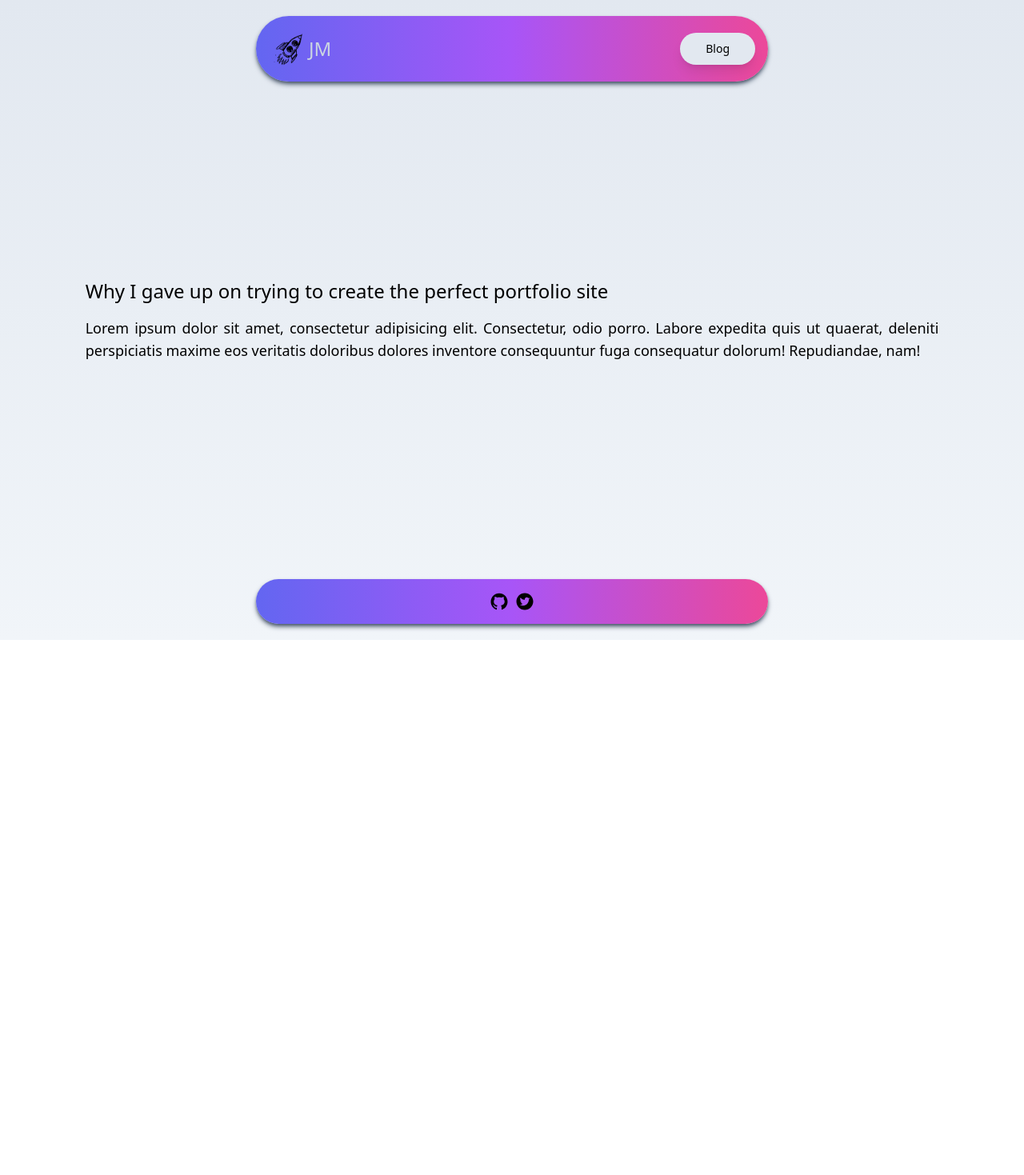
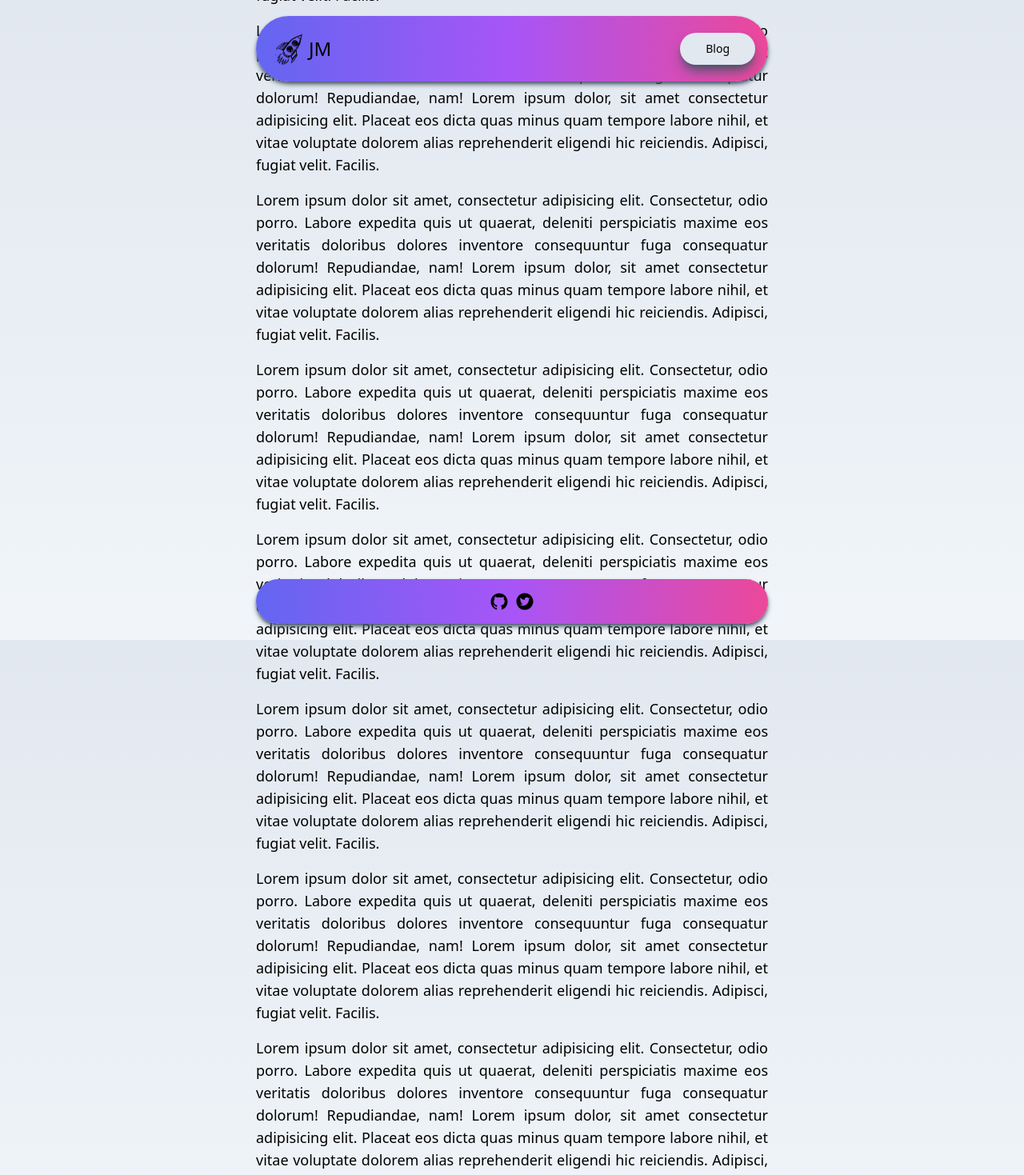
Before and after one commit to joshmccoydev/joshmccoy.dev, a Next.js app: page /blog/001 in a window 1280 px wide. Shown: the top 1469 px of the page at 80% size. Before the commit the page ends 800 px from the top, so only its background shows below. Built offline with nearby package versions, Linux system fonts and the light colour scheme.

Commit message:
almost happy w it :D

```diff
--- a/app/blog/001/page.js
+++ b/app/blog/001/page.js
@@ -8,9 +8,20 @@ import Link from 'next/link'
 export default function Home() {
   return (
     <main className="mx-auto text-justify">
-        <section id="" className="crosshair mx-auto mt-10 md:mt-0 w-5/6 md:w-2/3 lg:w-5/6">
+        <section id="" className="-z-50 crosshair mx-auto mt-10 md:mt-0 w-5/6 md:w-2/3 lg:w-1/2">
           <h2 className="text-2xl">Why I gave up on trying to create the perfect portfolio site</h2>
-          <p className="pt-4 text-lg">Lorem ipsum dolor sit amet, consectetur adipisicing elit. Consectetur, odio porro. Labore expedita quis ut quaerat, deleniti perspiciatis maxime eos veritatis doloribus dolores inventore consequuntur fuga consequatur dolorum! Repudiandae, nam!</p>
+          <p className="pt-4 text-lg">Lorem ipsum dolor sit amet, consectetur adipisicing elit. Consectetur, odio porro. Labore expedita quis ut quaerat, deleniti perspiciatis maxime eos veritatis doloribus dolores inventore consequuntur fuga consequatur dolorum! Repudiandae, nam! Lorem ipsum dolor, sit amet consectetur adipisicing elit. Placeat eos dicta quas minus quam tempore labore nihil, et vitae voluptate dolorem alias reprehenderit eligendi hic reiciendis. Adipisci, fugiat velit. Facilis.</p>
+          <p className="pt-4 text-lg">Lorem ipsum dolor sit amet, consectetur adipisicing elit. Consectetur, odio porro. Labore expedita quis ut quaerat, deleniti perspiciatis maxime eos veritatis doloribus dolores inventore consequuntur fuga consequatur dolorum! Repudiandae, nam! Lorem ipsum dolor, sit amet consectetur adipisicing elit. Placeat eos dicta quas minus quam tempore labore nihil, et vitae voluptate dolorem alias reprehenderit eligendi hic reiciendis. Adipisci, fugiat velit. Facilis.</p>
+          <p className="pt-4 text-lg">Lorem ipsum dolor sit amet, consectetur adipisicing elit. Consectetur, odio porro. Labore expedita quis ut quaerat, deleniti perspiciatis maxime eos veritatis doloribus dolores inventore consequuntur fuga consequatur dolorum! Repudiandae, nam! Lorem ipsum dolor, sit amet consectetur adipisicing elit. Placeat eos dicta quas minus quam tempore labore nihil, et vitae voluptate dolorem alias reprehenderit eligendi hic reiciendis. Adipisci, fugiat velit. Facilis.</p>
+          <p className="pt-4 text-lg">Lorem ipsum dolor sit amet, consectetur adipisicing elit. Consectetur, odio porro. Labore expedita quis ut quaerat, deleniti perspiciatis maxime eos veritatis doloribus dolores inventore consequuntur fuga consequatur dolorum! Repudiandae, nam! Lorem ipsum dolor, sit amet consectetur adipisicing elit. Placeat eos dicta quas minus quam tempore labore nihil, et vitae voluptate dolorem alias reprehenderit eligendi hic reiciendis. Adipisci, fugiat velit. Facilis.</p>
+          <p className="pt-4 text-lg">Lorem ipsum dolor sit amet, consectetur adipisicing elit. Consectetur, odio porro. Labore expedita quis ut quaerat, deleniti perspiciatis maxime eos veritatis doloribus dolores inventore consequuntur fuga consequatur dolorum! Repudiandae, nam! Lorem ipsum dolor, sit amet consectetur adipisicing elit. Placeat eos dicta quas minus quam tempore labore nihil, et vitae voluptate dolorem alias reprehenderit eligendi hic reiciendis. Adipisci, fugiat velit. Facilis.</p>
+          <p className="pt-4 text-lg">Lorem ipsum dolor sit amet, consectetur adipisicing elit. Consectetur, odio porro. Labore expedita quis ut quaerat, deleniti perspiciatis maxime eos veritatis doloribus dolores inventore consequuntur fuga consequatur dolorum! Repudiandae, nam! Lorem ipsum dolor, sit amet consectetur adipisicing elit. Placeat eos dicta quas minus quam tempore labore nihil, et vitae voluptate dolorem alias reprehenderit eligendi hic reiciendis. Adipisci, fugiat velit. Facilis.</p>
+          <p className="pt-4 text-lg">Lorem ipsum dolor sit amet, consectetur adipisicing elit. Consectetur, odio porro. Labore expedita quis ut quaerat, deleniti perspiciatis maxime eos veritatis doloribus dolores inventore consequuntur fuga consequatur dolorum! Repudiandae, nam! Lorem ipsum dolor, sit amet consectetur adipisicing elit. Placeat eos dicta quas minus quam tempore labore nihil, et vitae voluptate dolorem alias reprehenderit eligendi hic reiciendis. Adipisci, fugiat velit. Facilis.</p>
+          <p className="pt-4 text-lg">Lorem ipsum dolor sit amet, consectetur adipisicing elit. Consectetur, odio porro. Labore expedita quis ut quaerat, deleniti perspiciatis maxime eos veritatis doloribus dolores inventore consequuntur fuga consequatur dolorum! Repudiandae, nam! Lorem ipsum dolor, sit amet consectetur adipisicing elit. Placeat eos dicta quas minus quam tempore labore nihil, et vitae voluptate dolorem alias reprehenderit eligendi hic reiciendis. Adipisci, fugiat velit. Facilis.</p>
+
+          <p className="pt-4 text-lg">Lorem ipsum dolor sit amet, consectetur adipisicing elit. Consectetur, odio porro. Labore expedita quis ut quaerat, deleniti perspiciatis maxime eos veritatis doloribus dolores inventore consequuntur fuga consequatur dolorum! Repudiandae, nam! Lorem ipsum dolor, sit amet consectetur adipisicing elit. Placeat eos dicta quas minus quam tempore labore nihil, et vitae voluptate dolorem alias reprehenderit eligendi hic reiciendis. Adipisci, fugiat velit. Facilis.</p><p className="pt-4 text-lg">Lorem ipsum dolor sit amet, consectetur adipisicing elit. Consectetur, odio porro. Labore expedita quis ut quaerat, deleniti perspiciatis maxime eos veritatis doloribus dolores inventore consequuntur fuga consequatur dolorum! Repudiandae, nam! Lorem ipsum dolor, sit amet consectetur adipisicing elit. Placeat eos dicta quas minus quam tempore labore nihil, et vitae voluptate dolorem alias reprehenderit eligendi hic reiciendis. Adipisci, fugiat velit. Facilis.</p>
+          <p className="pt-4 text-lg">Lorem ipsum dolor sit amet, consectetur adipisicing elit. Consectetur, odio porro. Labore expedita quis ut quaerat, deleniti perspiciatis maxime eos veritatis doloribus dolores inventore consequuntur fuga consequatur dolorum! Repudiandae, nam! Lorem ipsum dolor, sit amet consectetur adipisicing elit. Placeat eos dicta quas minus quam tempore labore nihil, et vitae voluptate dolorem alias reprehenderit eligendi hic reiciendis. Adipisci, fugiat velit. Facilis.</p>
+          <p className="pt-4 text-lg">Lorem ipsum dolor sit amet, consectetur adipisicing elit. Consectetur, odio porro. Labore expedita quis ut quaerat, deleniti perspiciatis maxime eos veritatis doloribus dolores inventore consequuntur fuga consequatur dolorum! Repudiandae, nam! Lorem ipsum dolor, sit amet consectetur adipisicing elit. Placeat eos dicta quas minus quam tempore labore nihil, et vitae voluptate dolorem alias reprehenderit eligendi hic reiciendis. Adipisci, fugiat velit. Facilis.</p>
         </section>
     </main>
 
--- a/app/layout.js
+++ b/app/layout.js
@@ -27,12 +27,12 @@ export default function RootLayout({ children }) {
                   alt="My Logo"
                   width="50"
                   height="50" />
-                <h1 className="text-2xl my-auto text-slate-300">JM</h1>
+                <h1 className="text-2xl my-auto">JM</h1>
               </span>
             </Link>
 
             <Link href="/blog" className="my-auto">
-              <Button className="bg-transparent px-8 shadow-lg rounded-3xl text-slate bg-slate-200 text-black dark:bg-gradient-to-r dark:from-indigo-500 dark:via-purple-500 dark:to-pink-500 dark:text-slate-300">
+              <Button className="bg-transparent px-8 shadow-lg shadow-slate-600 rounded-3xl text-slate bg-slate-200 text-black dark:bg-gradient-to-r dark:from-indigo-500 dark:via-purple-500 dark:to-pink-500 dark:text-slate-300">
                 Blog
               </Button>
             </Link>
```
